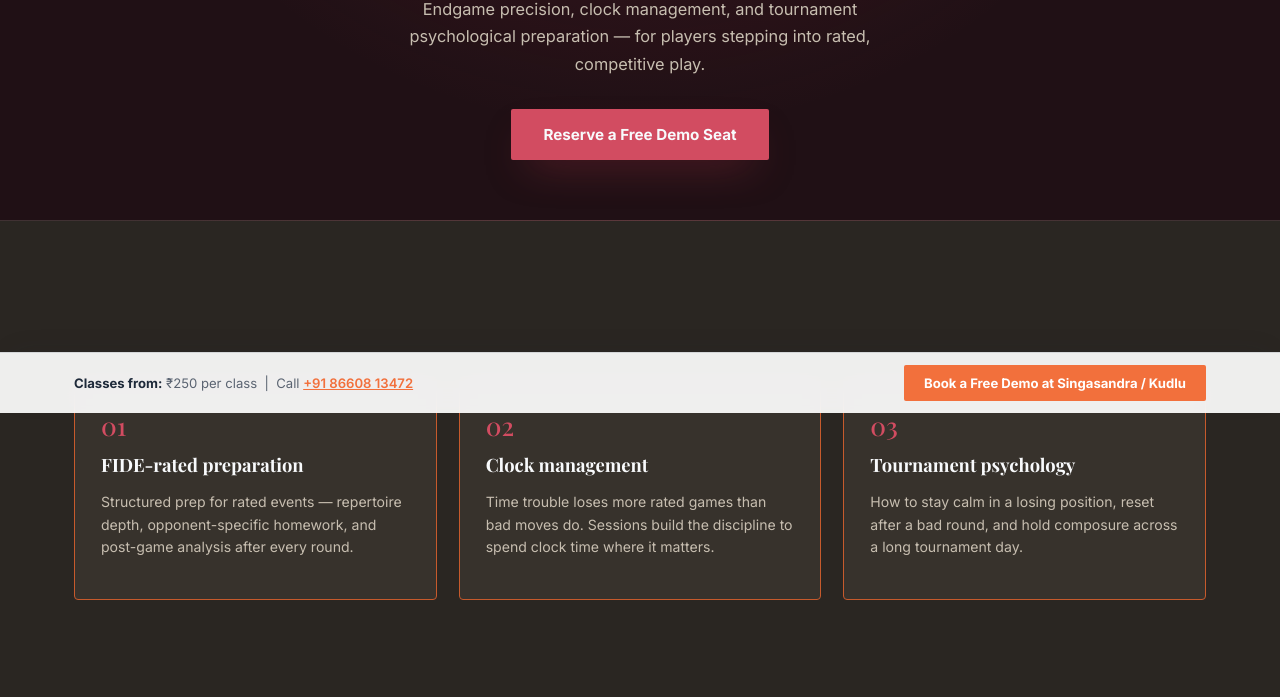
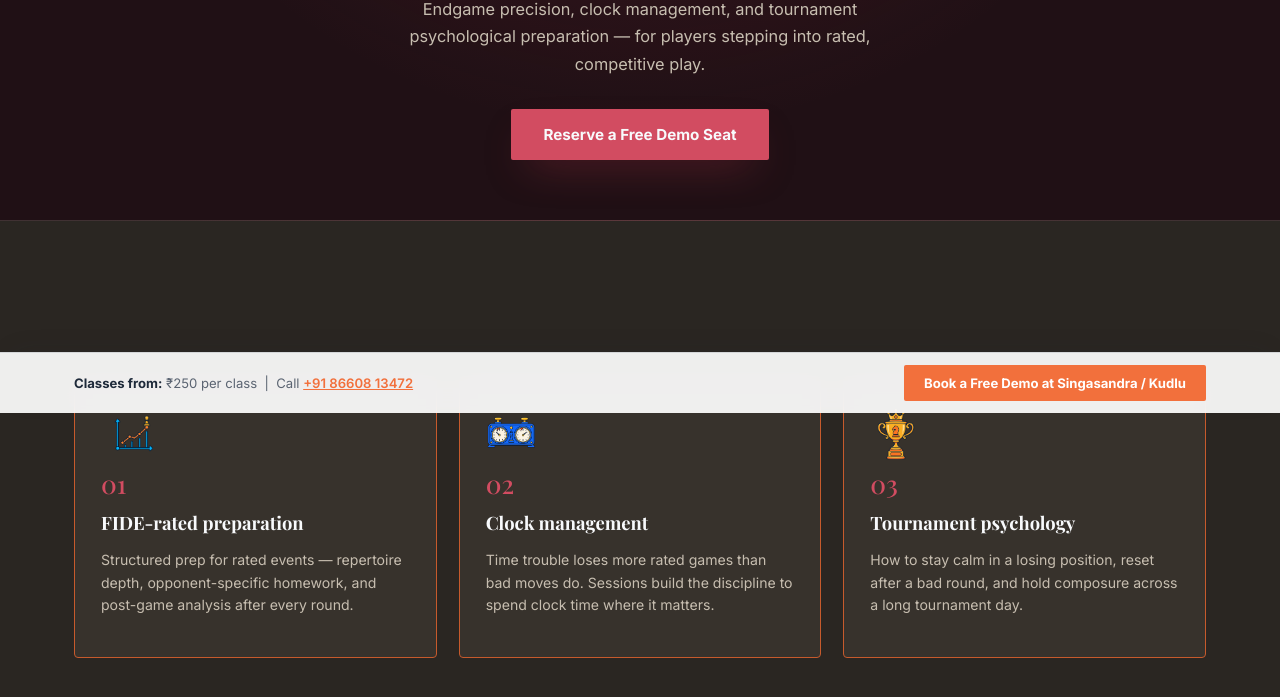
Before and after one commit to AnkitKumarGupta-cloud/chess, a plain HTML site: page tournament.html in a window 1280 px wide. Shown: the part 387-1084 px from the top of the page. Drawn offline with nearby package versions, Linux system fonts and the light colour scheme; a web font is replaced by a local one.

Commit message:
Add decor icons to tournament.html

```diff
--- a/tournament.html
+++ b/tournament.html
@@ -728,9 +728,9 @@ section{position:relative;}
   <section class="section-pad bordered">
     <div class="wrap">
       <div class="theme-grid">
-        <div class="theme-point"><div class="tp-num">01</div><h3>FIDE-rated preparation</h3><p>Structured prep for rated events — repertoire depth, opponent-specific homework, and post-game analysis after every round.</p></div>
-        <div class="theme-point"><div class="tp-num">02</div><h3>Clock management</h3><p>Time trouble loses more rated games than bad moves do. Sessions build the discipline to spend clock time where it matters.</p></div>
-        <div class="theme-point"><div class="tp-num">03</div><h3>Tournament psychology</h3><p>How to stay calm in a losing position, reset after a bad round, and hold composure across a long tournament day.</p></div>
+        <div class="theme-point"><img class="tp-icon" src="images/decor/icon-rating-chart.png" alt=""><div class="tp-num">01</div><h3>FIDE-rated preparation</h3><p>Structured prep for rated events — repertoire depth, opponent-specific homework, and post-game analysis after every round.</p></div>
+        <div class="theme-point"><img class="tp-icon" src="images/decor/icon-chess-clock.png" alt=""><div class="tp-num">02</div><h3>Clock management</h3><p>Time trouble loses more rated games than bad moves do. Sessions build the discipline to spend clock time where it matters.</p></div>
+        <div class="theme-point"><img class="tp-icon" src="images/decor/icon-trophy-knight.png" alt=""><div class="tp-num">03</div><h3>Tournament psychology</h3><p>How to stay calm in a losing position, reset after a bad round, and hold composure across a long tournament day.</p></div>
       </div>
     </div>
   </section>
```
